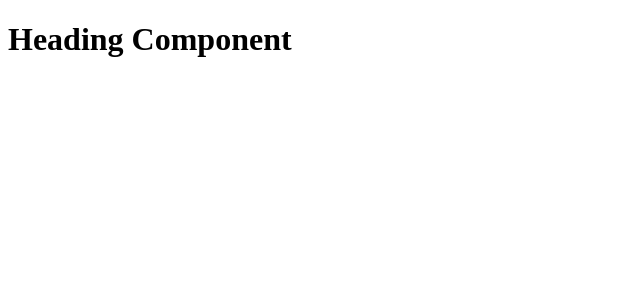
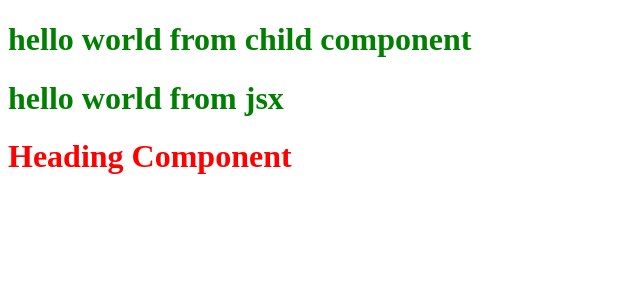
Before and after one commit to pa1kumarCSML/learn-react-dev, a React (Vite) app: page / in a window 1280 px wide. Shown: the top 300 px of the page, without its empty margins (0-640 px from the left). Built offline with nearby package versions, Linux system fonts and the light colour scheme.

Commit message:
rendering elements in react components, rendering components inside another component

```diff
--- a/App.js
+++ b/App.js
@@ -1,23 +1,31 @@
 import React from "react";
 import ReactDOM from "react-dom/client";
 
-
 // react element
-const jsxHeading = (<h1 id="child">hello world from jsx</h1>);
+const jsxHeading = <h1 id="child">hello world from jsx</h1>;
 
 //react components
 // -> class based - old way
 // -> functional based - new way
 
+// functional react component(new way)
 
-// functional react component(new way)
-const HeadingComponent = () => (<h1 className="heading">Heading Component</h1>); // mostly used syntax
+//note: we can normal functions like js function to return react component
+
+// react element
+const JsxHeading2 = () => <h1 id="child">hello world from child component</h1>;
+
+const HeadingComponent = () => (
+  <div>
+    <JsxHeading2 />
+    {jsxHeading}
+    <h1 className="heading">Heading Component</h1>
+  </div>
+); // mostly used syntax
 
 const HeadingComponent2 = () => {
-    return (
-        <h1 className="heading">Heading Component</h1>
-    )
-};// more readable syntax
+  return <h1 className="heading">Heading Component</h1>;
+}; // more readable syntax
 
 const HeadingComponent3 = () => <h1 className="heading">Heading Component</h1>; // only one element and also in one line
 
--- a/style.css
+++ b/style.css
@@ -0,0 +1,7 @@
+.heading {
+    color: red;
+}
+
+#child {
+    color: green;
+}
```
